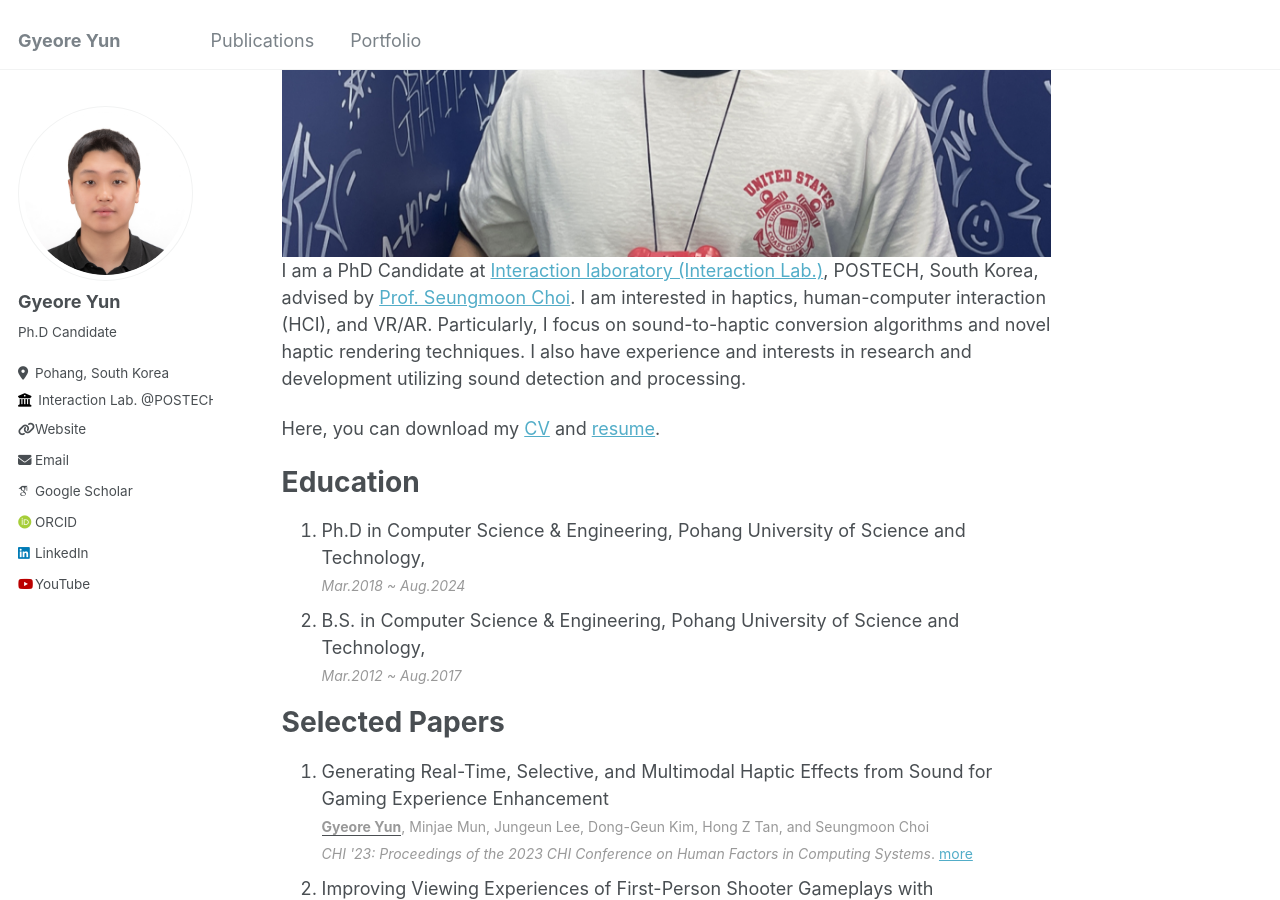
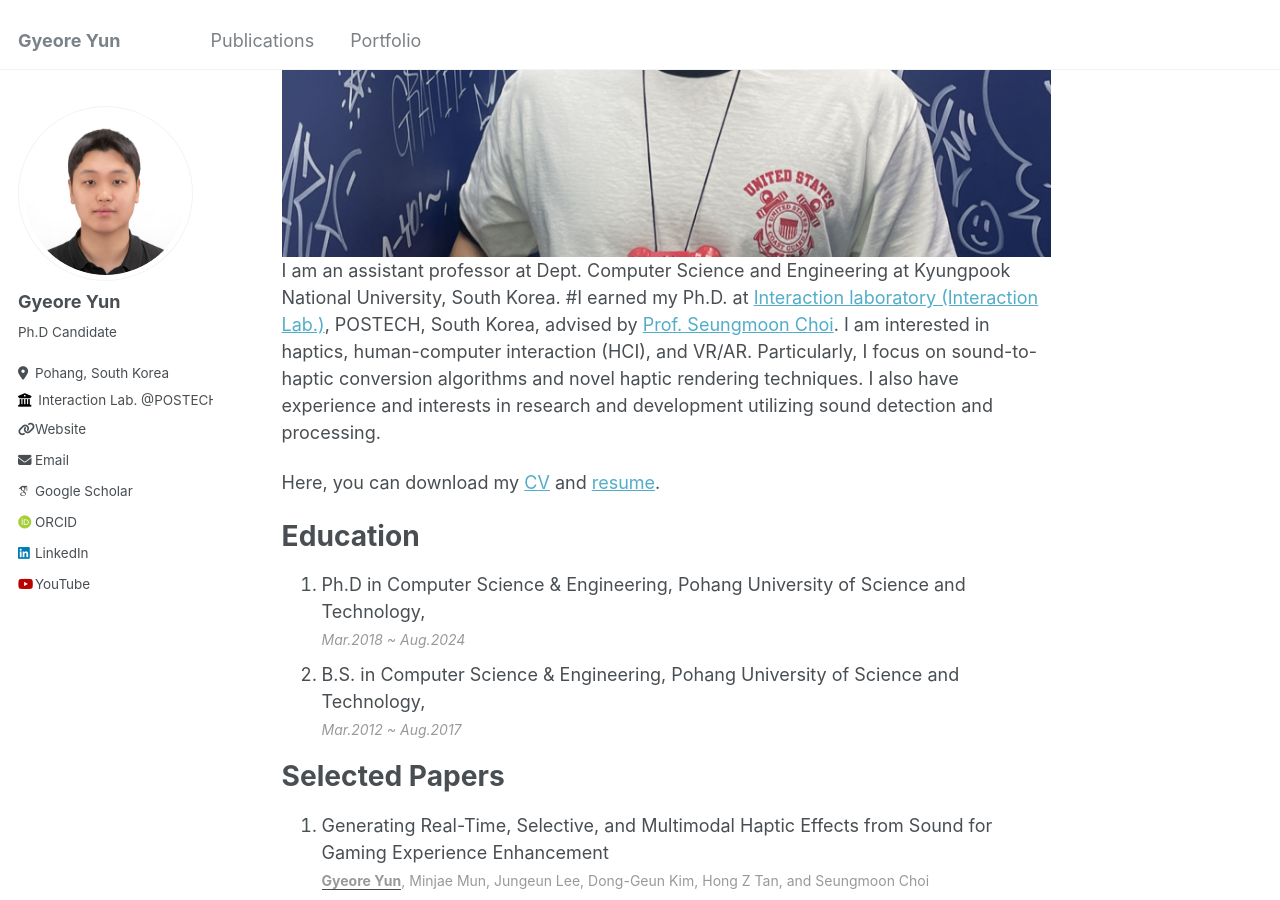
Before and after one commit to GyeoreYun/GyeoreYun.github.io, a Jekyll site: the page built from _pages/about.md, in a window 1280 px wide and 900 px high, scrolled down 509 px. Built offline with Jekyll 4.4.1, drawn with Linux system fonts in a browser that asks for light colours; some web fonts are replaced.

Commit message:
Update about.md

```diff
--- a/_pages/about.md
+++ b/_pages/about.md
@@ -7,7 +7,8 @@ redirect_from:
   - /about.html
 ---
 <img src='../images/myPhoto.png'>
-I am a PhD Candidate at [Interaction laboratory (Interaction Lab.)](https://itneraction.postech.ac.kr), POSTECH, South Korea, advised by [Prof. Seungmoon Choi](https://choism.postech.ac.kr/).
+I am an assistant professor at Dept. Computer Science and Engineering at Kyungpook National University, South Korea.
+#I earned my Ph.D. at [Interaction laboratory (Interaction Lab.)](https://interaction.postech.ac.kr), POSTECH, South Korea, advised by [Prof. Seungmoon Choi](https://choism.postech.ac.kr/).
 I am interested in haptics, human-computer interaction (HCI), and VR/AR. Particularly, I focus on sound-to-haptic conversion algorithms and novel haptic rendering techniques.
 I also have experience and interests in research and development utilizing sound detection and processing.
 
```
